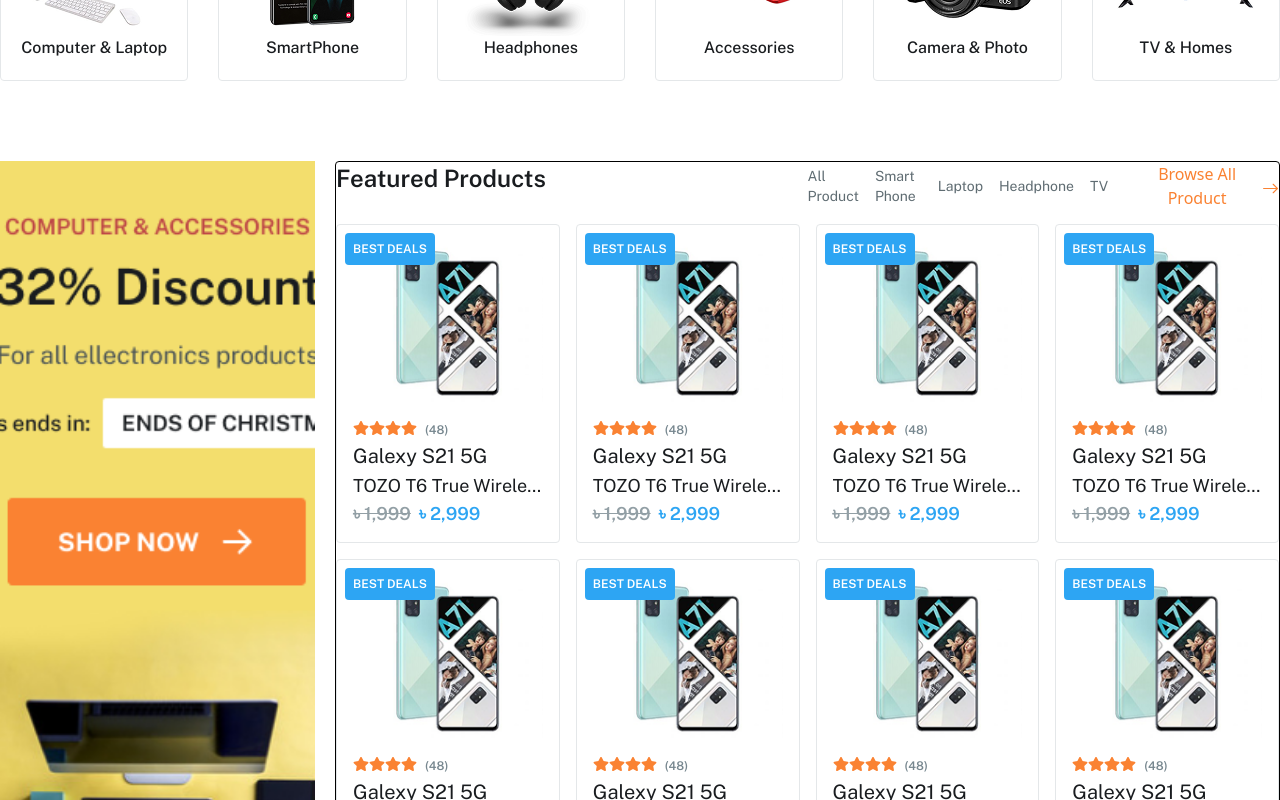
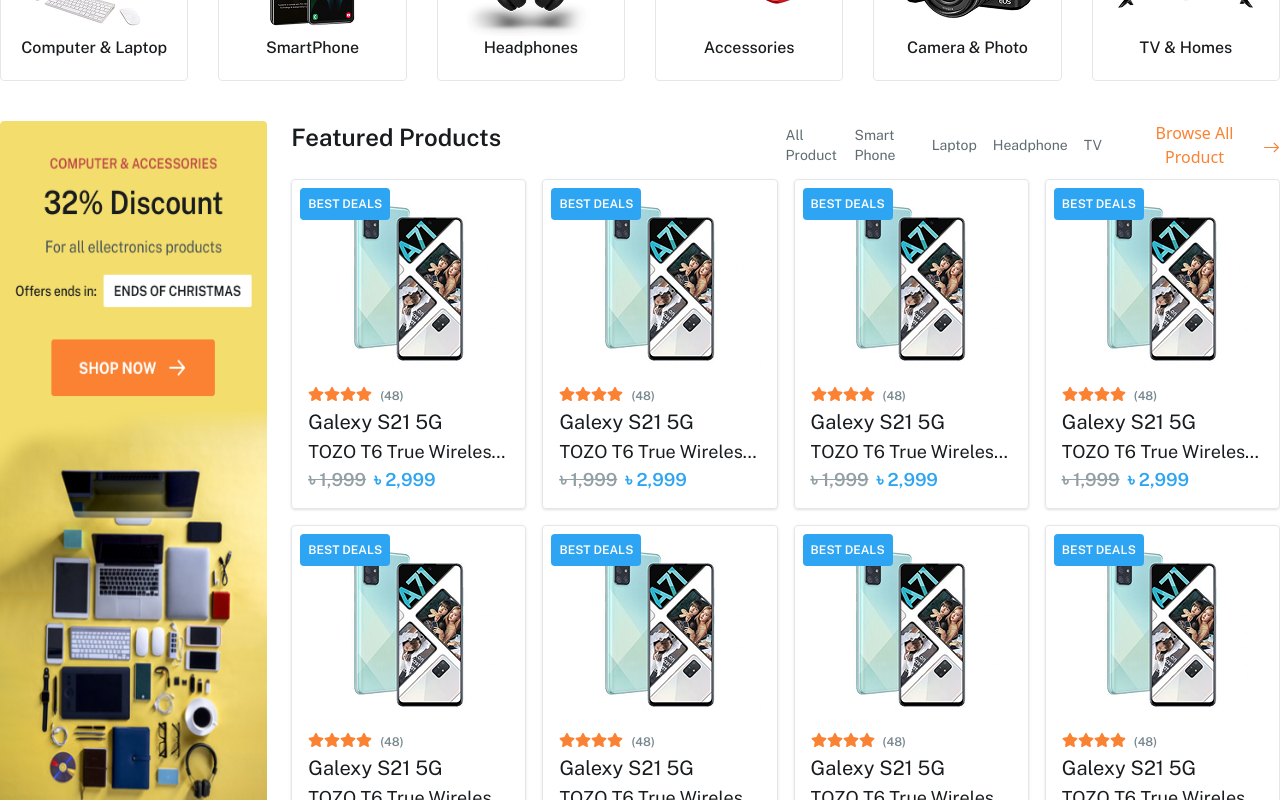
Before and after one commit to shoriful-dev/Clicon-eCommerce, a React (Vite) app: page / in a window 1280 px wide. Shown: the part 1360-2160 px from the top of the page. Built offline with nearby package versions, Linux system fonts and the light colour scheme.

Commit message:
product style finish

```diff
--- a/src/components/CommonComponents/Product.tsx
+++ b/src/components/CommonComponents/Product.tsx
@@ -8,13 +8,13 @@
 
 const Product = ({ key }: fearuresProductProp) => {
   return (
-    <div key={key}>
-      <div className="max-w-[300px] p-4! border border-gray-100 rounded relative">
+    <div key={key} className='h-full'>
+      <div className="max-w-[300px] p-4! border border-gray-100 rounded relative shadow">
         <div className="flex items-center justify-center">
           <img
             src={assets.mobile}
             alt="Mobile"
-            className="w-full h-full object-center"
+            className="max-w-[202px] max-h-[172px] object-cover"
           />
         </div>
         <div className="bg-gray-00 pt-4!">
--- a/src/components/HomeComponents/FeaturesProduct/index.tsx
+++ b/src/components/HomeComponents/FeaturesProduct/index.tsx
@@ -36,15 +36,15 @@
   return (
     <>
       <Container>
-        <div className="grid grid-cols-[1fr_3fr] py-10! gap-x-5">
-          <div className="">
+        <div className="grid grid-cols-[1fr_3.7fr] h-[716px] gap-x-6">
+          <div className='h-full'>
             <img
               src={assets.FeatureProductLeft}
               alt="Feature Left Banner Image"
-              className="w-full h-full object-cover"
+              className="h-full w-full object-center rounded"
             />
           </div>
-          <div className="grid grid-rows-[0.5fr_4fr] rounded border">
+          <div className="grid grid-rows-[8%_90%] rounded! h-full">
             <div className="grid grid-cols-[1fr_1fr]">
               <h2 className="heading3 text-gray-900">Featured Products</h2>
               <div className="justify-self-end">
@@ -69,7 +69,7 @@
               </div>
             </div>
             <div className="grid grid-cols-4 gap-4">
-              {[...new Array(12)].map((_, index) => (
+              {[...new Array(8)].map((_, index) => (
                 <Product key={index}/>
               ))}
             </div>
```
